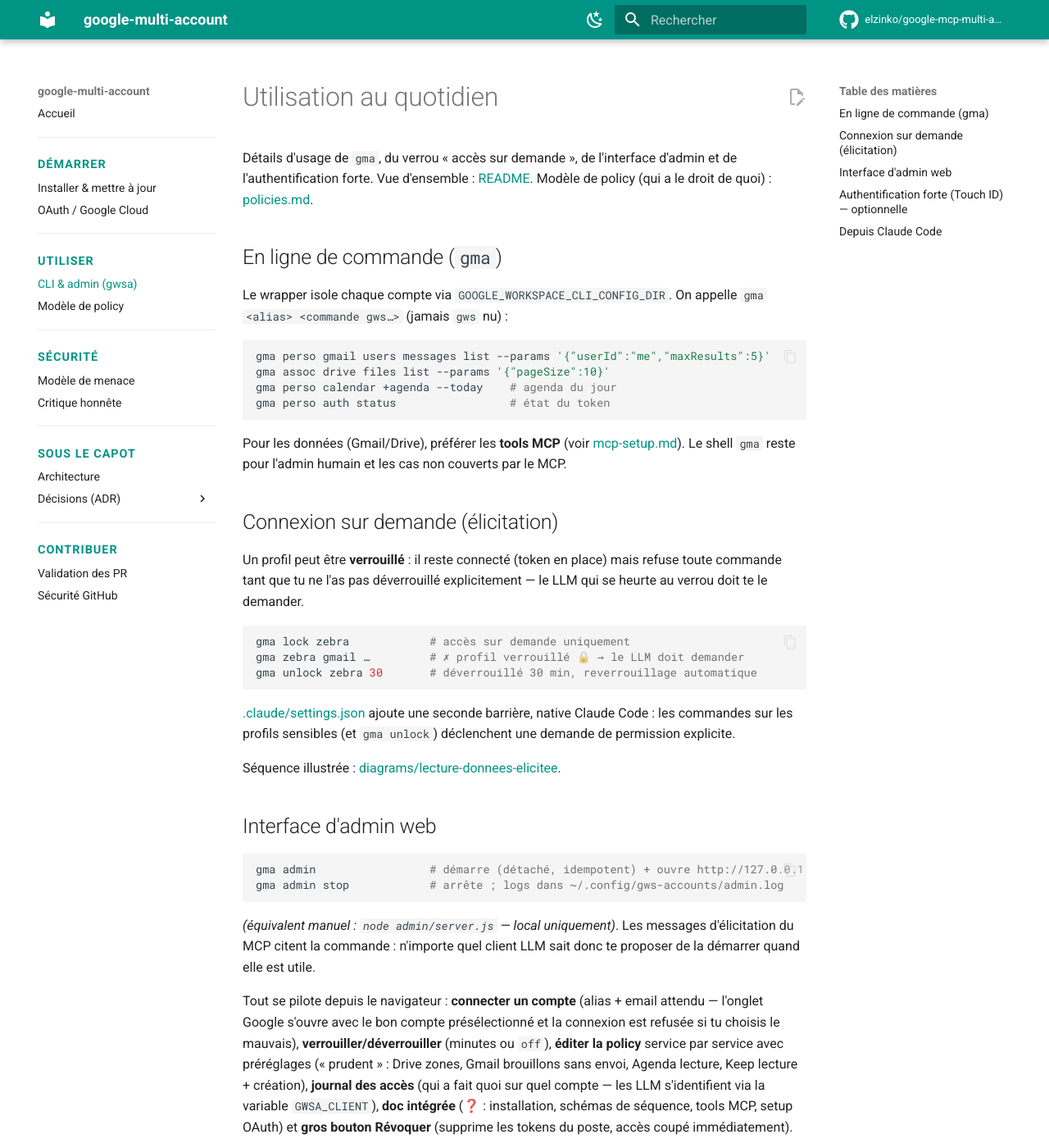
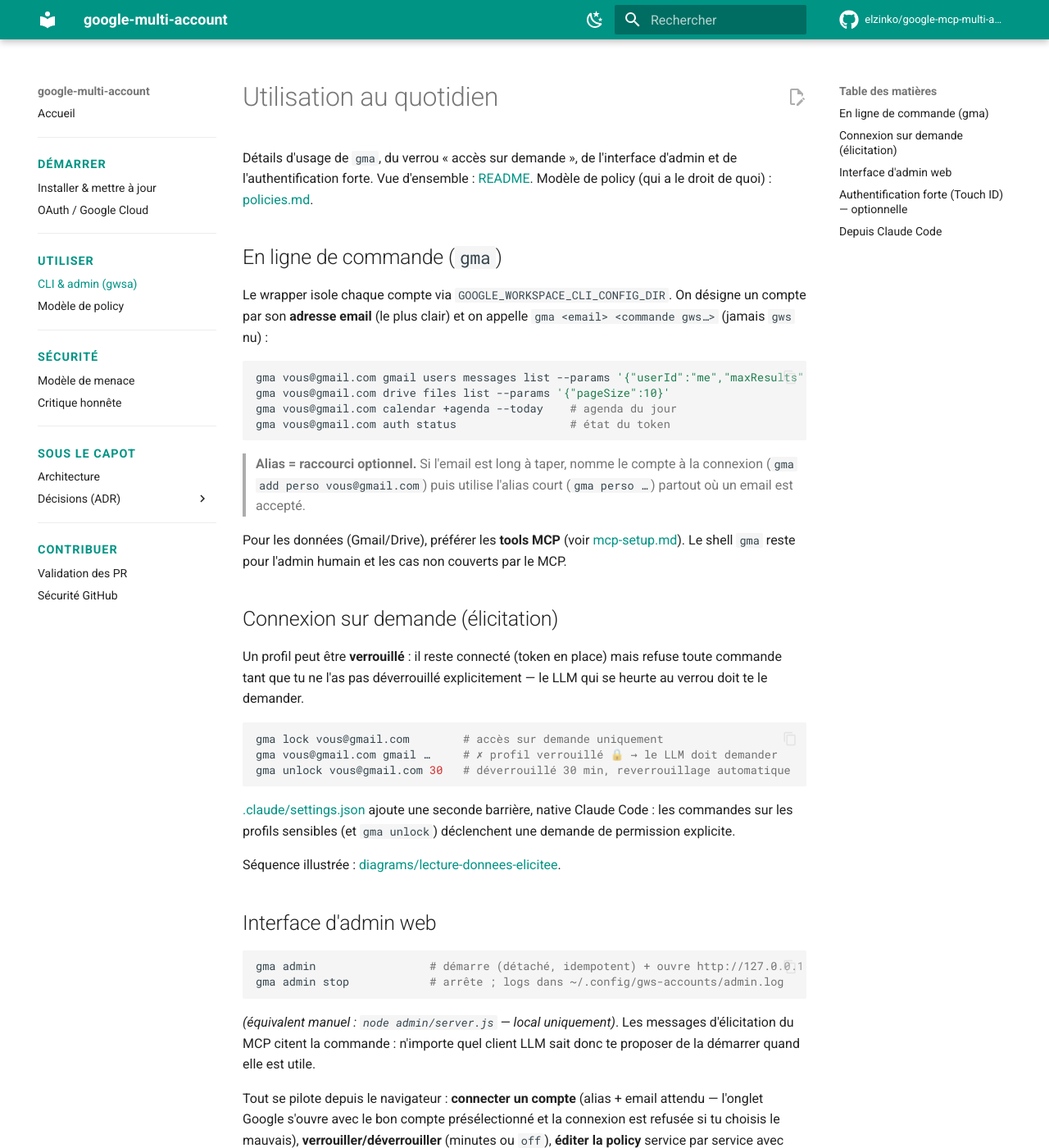
Before and after one commit to elzinko/google-mcp-multi-account, an MkDocs documentation site: the page built from docs/usage.md, in a window 1280 px wide and 1400 px high. Shown: the whole window at 82% size. Built offline with MkDocs 1.6.1 and Material for MkDocs 9.7.7, drawn with Linux system fonts in a browser that asks for light colours; comment, search, counter and statistics services are not loaded.

Commit message:
feat(cli): désigner un compte par son email (alias = raccourci optionnel)
Les commandes humaines acceptent l'email du compte à la place de l'alias : lock, unlock, policy, grant, grants, remove et le passthrough « gma <compte> <gws…> ». resolve_alias() cherche le profil dont .email correspond (cache-only, zéro exec gws — fiche 0047) ; un alias court reste accepté partout (raccourci optionnel). Email inconnu → message clair guidant vers « gma add ».

Docs usage.md passées en email-first (fini « gma lock zebra »). Test dédié ajouté. 311 tests verts.

Co-Authored-By: Claude Opus 4.8 <noreply@anthropic.com>

````diff
--- a/docs/usage.md
+++ b/docs/usage.md
@@ -6,15 +6,20 @@ Modèle de policy (qui a le droit de quoi) : [policies.md](policies.md).
 
 ## En ligne de commande (`gma`)
 
-Le wrapper isole chaque compte via `GOOGLE_WORKSPACE_CLI_CONFIG_DIR`. On
-appelle `gma <alias> <commande gws…>` (jamais `gws` nu) :
+Le wrapper isole chaque compte via `GOOGLE_WORKSPACE_CLI_CONFIG_DIR`. On désigne
+un compte par son **adresse email** (le plus clair) et on appelle
+`gma <email> <commande gws…>` (jamais `gws` nu) :
 
 ```bash
-gma perso gmail users messages list --params '{"userId":"me","maxResults":5}'
-gma assoc drive files list --params '{"pageSize":10}'
-gma perso calendar +agenda --today    # agenda du jour
-gma perso auth status                 # état du token
+gma vous@gmail.com gmail users messages list --params '{"userId":"me","maxResults":5}'
+gma vous@gmail.com drive files list --params '{"pageSize":10}'
+gma vous@gmail.com calendar +agenda --today    # agenda du jour
+gma vous@gmail.com auth status                 # état du token
 ```
+
+> **Alias = raccourci optionnel.** Si l'email est long à taper, nomme le compte
+> à la connexion (`gma add perso vous@gmail.com`) puis utilise l'alias court
+> (`gma perso …`) partout où un email est accepté.
 
 Pour les données (Gmail/Drive), préférer les **tools MCP** (voir
 [mcp-setup.md](mcp-setup.md)). Le shell `gma` reste pour l'admin humain et
@@ -27,9 +32,9 @@ refuse toute commande tant que tu ne l'as pas déverrouillé explicitement —
 le LLM qui se heurte au verrou doit te le demander.
 
 ```bash
-gma lock zebra            # accès sur demande uniquement
-gma zebra gmail …         # ✗ profil verrouillé 🔒 → le LLM doit demander
-gma unlock zebra 30       # déverrouillé 30 min, reverrouillage automatique
+gma lock vous@gmail.com        # accès sur demande uniquement
+gma vous@gmail.com gmail …     # ✗ profil verrouillé 🔒 → le LLM doit demander
+gma unlock vous@gmail.com 30   # déverrouillé 30 min, reverrouillage automatique
 ```
 
 [.claude/settings.json](https://github.com/elzinko/google-mcp-multi-account/blob/main/.claude/settings.json) ajoute une seconde barrière,
````
Also changed, not shown: 2 other files.
